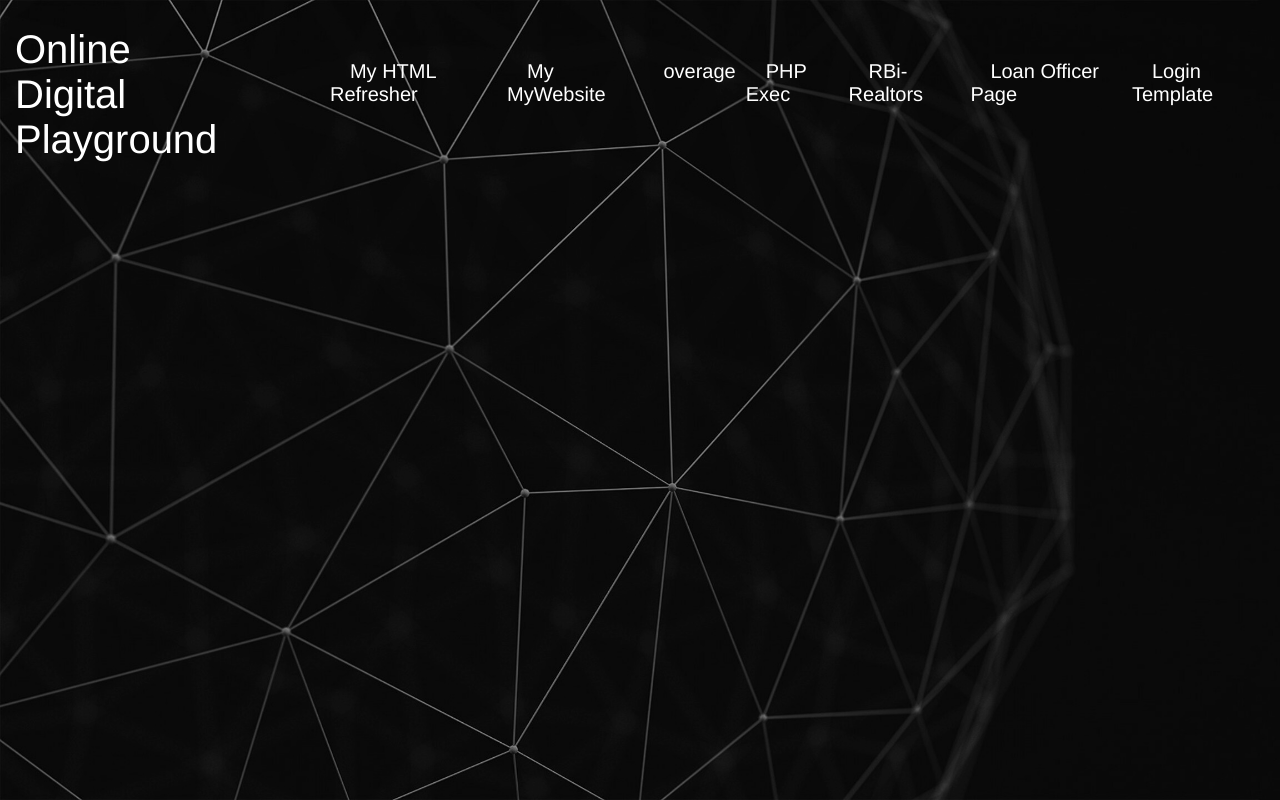
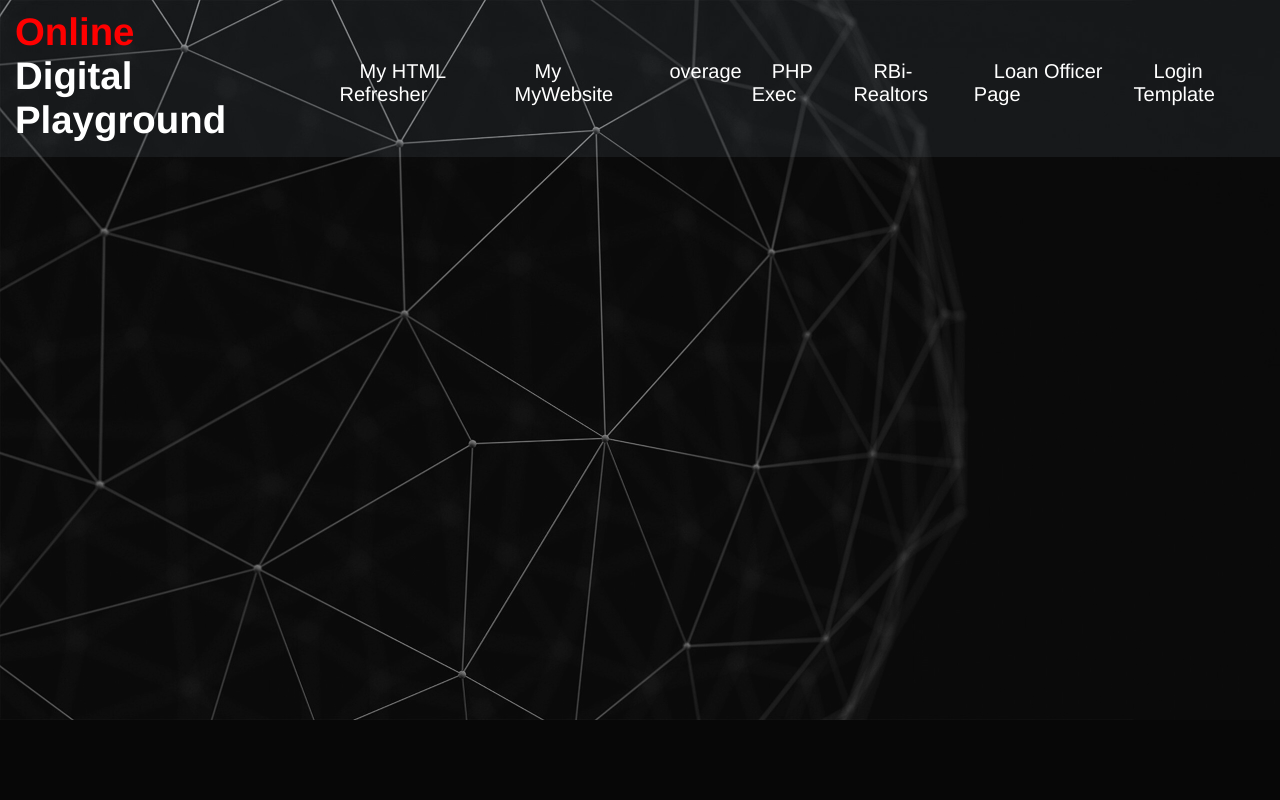
Before and after one commit to jlarry77/html, a PHP site: page /index.php in a window 1280 px wide; the page is wider, and only the part inside the window is pictured. Run offline with PHP 8.4, Linux system fonts and the light colour scheme.

Commit message:
Modified styling to the header to add a little color and a transparent bar behind the title and links.

```diff
--- a/index.php
+++ b/index.php
@@ -9,7 +9,9 @@
 <body>
     <img src="/images/digital-sphere.jpg" alt="Digital Sphere">
     <header class = "header">
-        <h1>Online <br>Digital Playground</h1></li>
+        <div class="title">
+            <h1 style="color:red;">Online</h1><h1> Digital Playground</h1>
+        </div>
         <div class = "head_links">
         <li><a href="My-HTML-Refresh/index.html">My HTML Refresher</a></li>
         <li><a href="MyWebsite">My MyWebsite</a></li>
--- a/style/styles.css
+++ b/style/styles.css
@@ -12,15 +12,22 @@ body {
     align-items: flex-start;
     width: 100%;
     max-width: 100%;
+    margin:0;
+    background-color: rgba(112, 128, 144, 0.50); /* Transparent slate gray */
+    z-index: 1;
+
+
 }
 
 .head_links {
     padding-right: 1%;
+
 }
 
-header, .head_links {
+header .head_links {
     display: flex;
     flex-direction: row;
+    z-index: 1;
 }
 
 .header li {
@@ -29,13 +36,21 @@ header, .head_links {
 
 
 }
-h1 {
+.title {
+    display: flex;
     color: white;
     position: relative;
-    z-index: 1;
-    font-size: 40px;
-    padding: 0px 30px 15px 15px;
+    z-index: 1000;
+    font-size: 1.2em;
+    padding: 10px 30px 15px 15px;
     font-weight: 100;
+    flex-direction: column;
+    margin: 0;
+    height: 10%;
+}
+
+.title, h1 {
+    margin: 0;
 }
 
 a:link, a:visited, a:active {
@@ -44,23 +59,21 @@ a:link, a:visited, a:active {
     padding-left: 20px;
     font-size: 20px;
     position:  relative;
-    z-index: 1;
+    z-index: 100;
     font-weight: 50;
 }
 
 img {
     position: absolute;
-
-
     z-index: 0;
-    height: 100%;
+    width: 100%;
     opacity: 75%;
 
 
 }
 
 a:hover {
-    color: lightslategray;
+    color: red;
     font-size: 20px;
     margin: 2px;
     padding-left: 20px;
```
